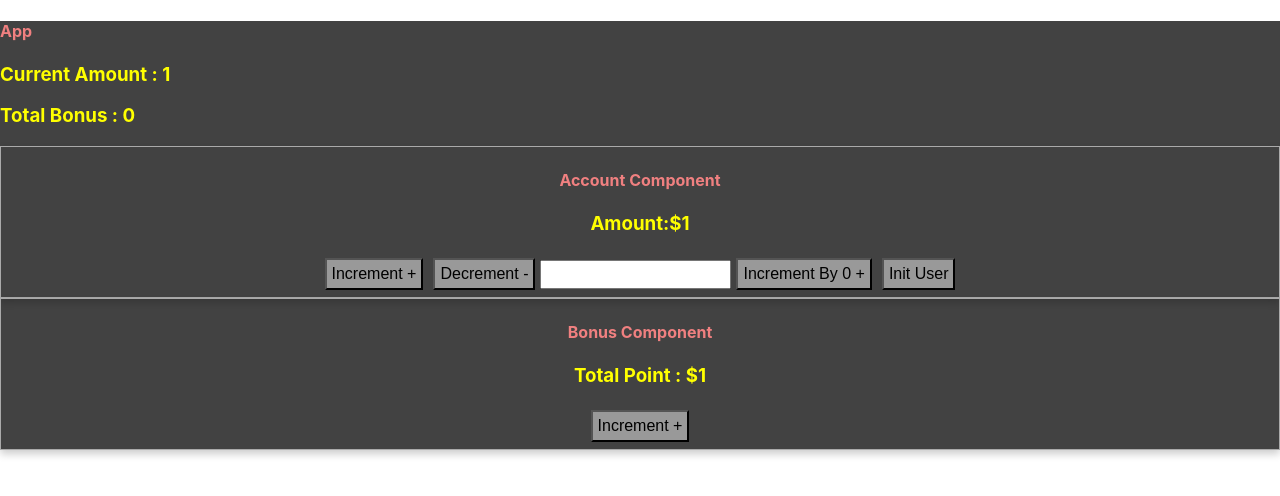
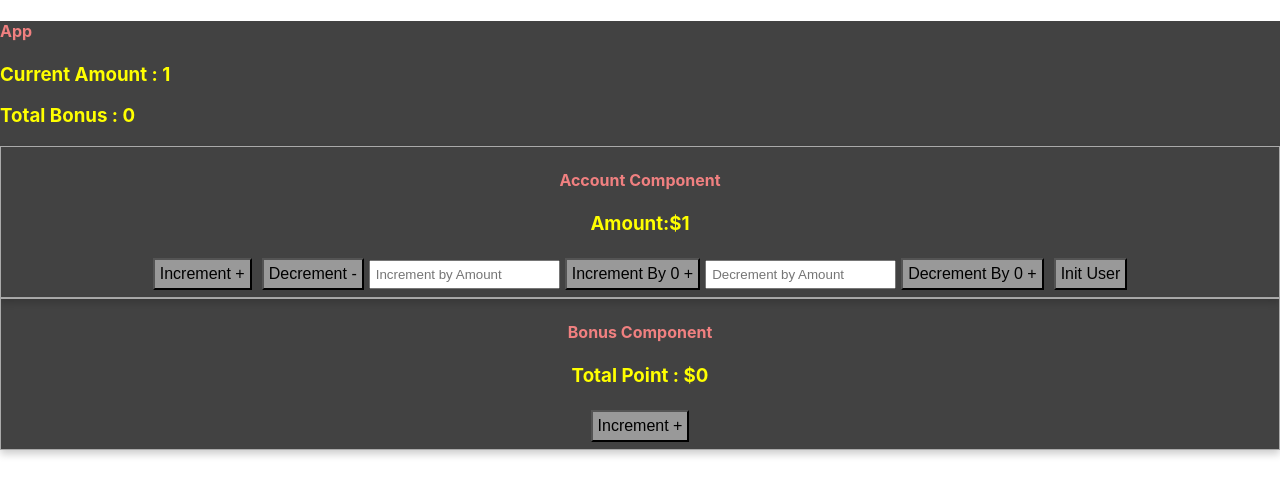
Before and after one commit to Nazil1712/Redux_Masterclass, a React (Create React App) app in the folder react_redux/: page / in a window 1280 px wide. Shown: the top 496 px of the page. Built offline with nearby package versions, Linux system fonts and the light colour scheme.

Commit message:
Decrement by value added

```diff
--- a/react_redux/src/actions/index.js
+++ b/react_redux/src/actions/index.js
@@ -3,6 +3,7 @@ import axios from "axios";
 export const inc = 'accounts/increment';
 export const dec = 'accounts/decrement';
 export const incByAmt =  'accounts/incrementByAmount';
+export const decByAmt = 'accounts/decrementByAmount';
 export const getUsrPending = 'accounts/getUser/pending';
 export const getUsrFulfilled = 'accounts/getUser/fulfilled';
 export const getUsrRejected = 'accounts/getUser/rejected';
@@ -49,6 +50,10 @@ export function incrementByAmount(value) {
     return {type : incByAmt, payload : value}
 }
 
+export function decrementByAmount(value) {
+    return {type: decByAmt, payload:value}
+}
+
 // 2) Action creators for bonus
 export function incrementBonus() {
     return {type:incBonus}
--- a/react_redux/src/components/Account.js
+++ b/react_redux/src/components/Account.js
@@ -1,9 +1,10 @@
 import { useState } from "react";
-import { increment, decrement, incrementByAmount, getUserAccount} from "../actions";
+import { increment, decrement, incrementByAmount, getUserAccount, decrementByAmount} from "../actions";
 import { useDispatch, useSelector } from "react-redux";
 
 function Account({store}) {
   const [value, setValue] = useState(0);
+  const [decValue, setDecValue] = useState(0);
   const amount = useSelector((state)=>state.account.amount)
   const dispatch = useDispatch();
 
@@ -16,9 +17,17 @@ function Account({store}) {
         <h3>Amount:${amount}</h3>
         <button onClick={()=> dispatch(increment())}>Increment +</button>
         <button onClick={()=> dispatch(decrement())}>Decrement -</button>
-        <input type="text" onChange={(e) => setValue(+e.target.value)}></input>
+
+        {/* Increment by amt */}
+        <input type="text" onChange={(e) => setValue(+e.target.value)} placeholder="Increment by Amount"></input>
         <button onClick={() => dispatch(incrementByAmount(value))}>
           Increment By {value} +
+        </button>
+
+        {/* Decrement by amt */}
+        <input type="text" onChange={(e) => setDecValue(+e.target.value)} placeholder="Decrement by Amount"></input>
+        <button onClick={() => dispatch(decrementByAmount(decValue))}>
+          Decrement By {decValue} +
         </button>
 
 
--- a/react_redux/src/components/Bonus.js
+++ b/react_redux/src/components/Bonus.js
@@ -2,7 +2,7 @@ import { incrementBonus } from "../actions";
 import { useDispatch, useSelector } from "react-redux";
 
 function Bonus() {
-  const points = useSelector((state)=>state.account.amount)
+  const points = useSelector((state)=>state.bonus.points)
   const dispatch = useDispatch();
 
   return (
--- a/react_redux/src/reducers/accountsReducer.js
+++ b/react_redux/src/reducers/accountsReducer.js
@@ -1,4 +1,4 @@
-import { getUsrFulfilled, getUsrPending, getUsrRejected, inc, dec, incByAmt } from "../actions";
+import { getUsrFulfilled, getUsrPending, getUsrRejected, inc, dec, incByAmt, decByAmt } from "../actions";
 
 export default function accountsReducer(state={amount:1},action){
     switch(action.type) {
@@ -20,6 +20,14 @@ export default function accountsReducer(state={amount:1},action){
         case incByAmt:
             return {amount: state.amount + action.payload}
 
+        case decByAmt:
+            if(state.amount - action.payload > 0) {
+                return {amount: state.amount - action.payload}
+            }
+            else{
+                return {...state, error:"Amount can't be negative"}
+            }
+
         default:
             return state;
     }
```
